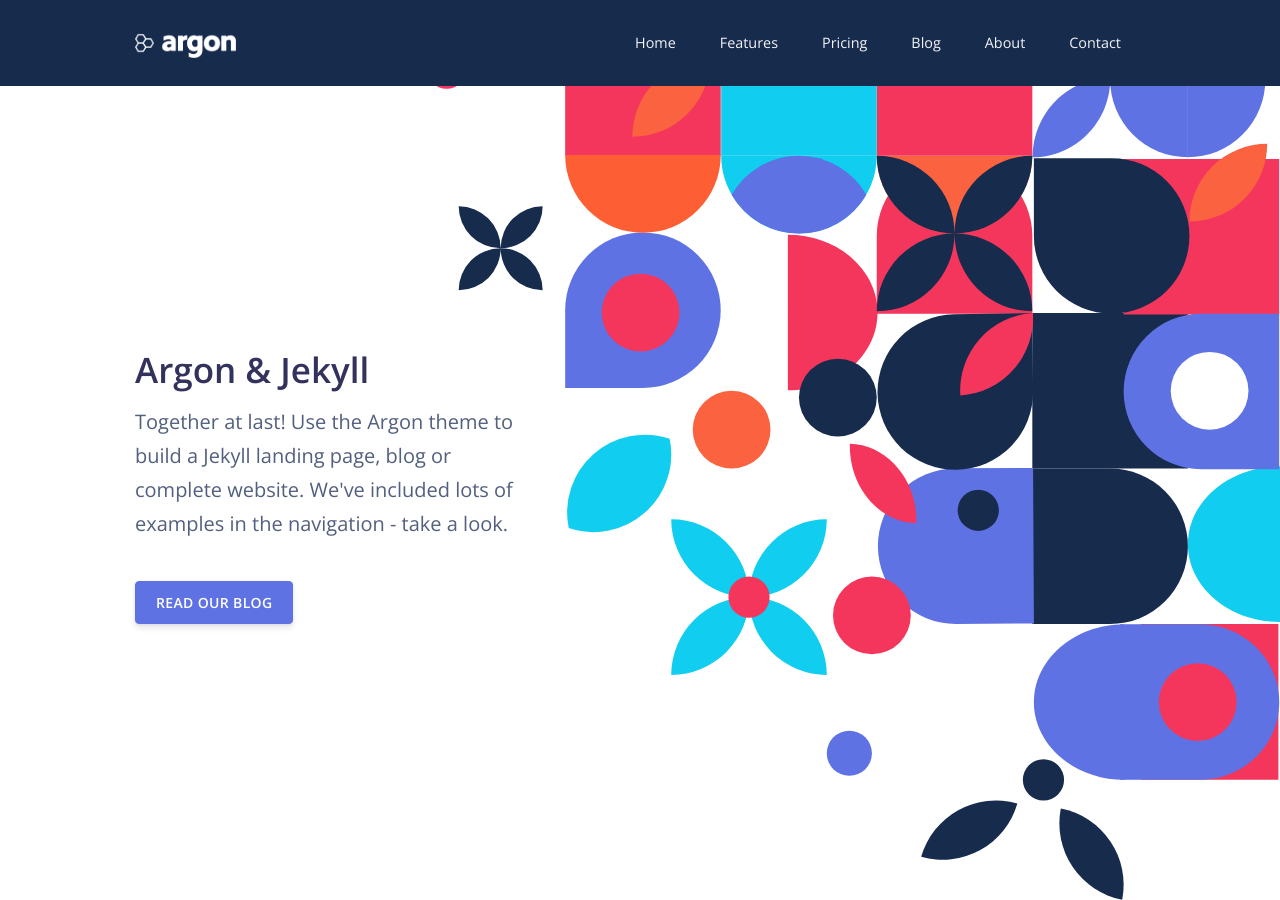
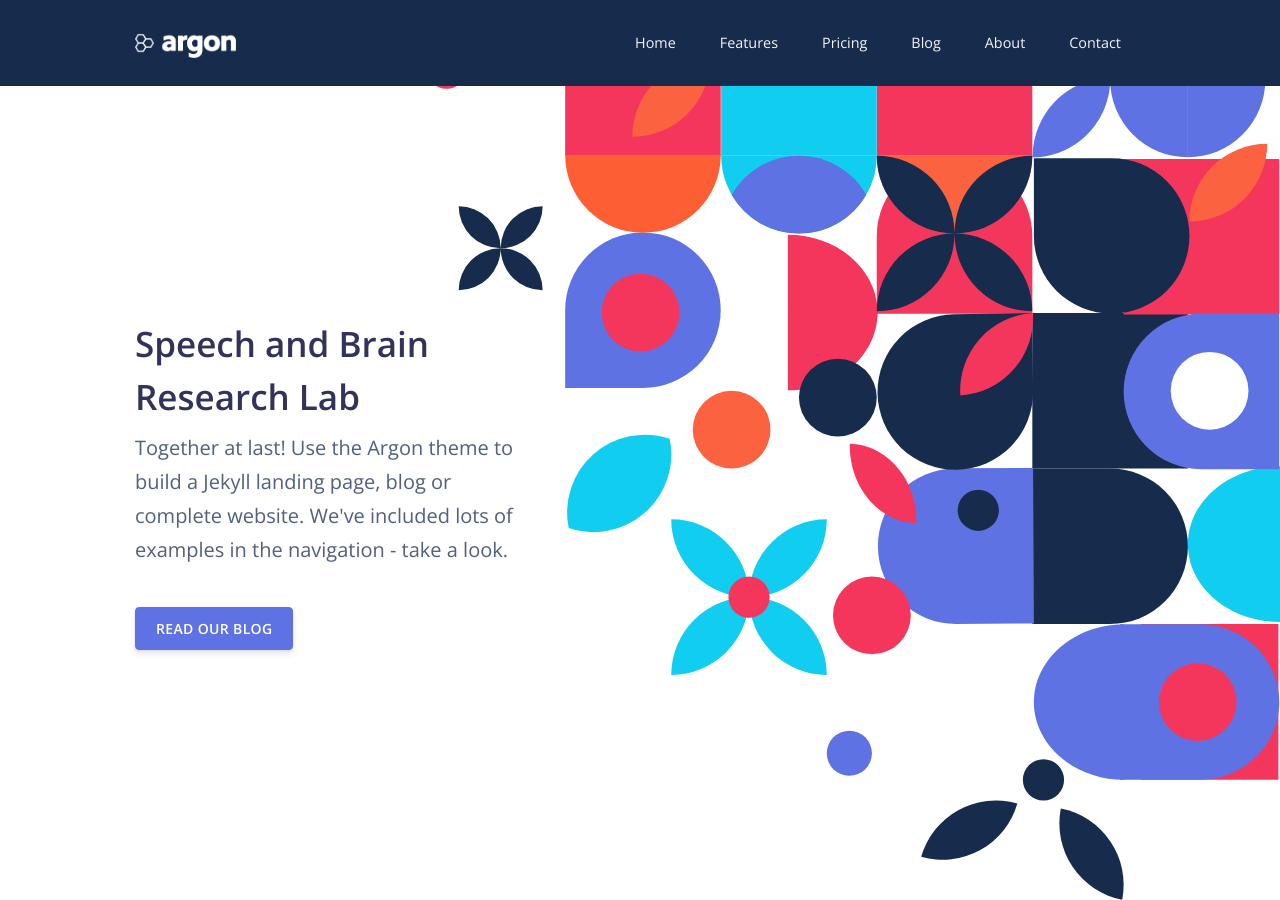
Before and after one commit to SpeechAndBrainResearchLab/speechandbrainresearchlab.github.io, a Jekyll site: the page built from index.html, in a window 1280 px wide and 900 px high. Built offline with Jekyll 4.4.1, drawn with Linux system fonts in a browser that asks for light colours; nearby versions of some CDN libraries.

Commit message:
changed title

```diff
--- a/_includes/home-sample.html
+++ b/_includes/home-sample.html
@@ -4,7 +4,7 @@
     <div class="container">
       <div class="row">
         <div class="col-lg-5 col-md-7 mr-auto text-left d-flex justify-content-center flex-column">
-          <h3 class="display-3">Argon &amp; Jekyll</h3>
+          <h3 class="display-3">Speech and Brain Research Lab</h3>
           <p class="lead mt-0">Together at last! Use the Argon theme to build a Jekyll landing page, blog or complete website. We've included lots of examples in the navigation - take a look.</p>
           <br>
           <div class="buttons">
```
